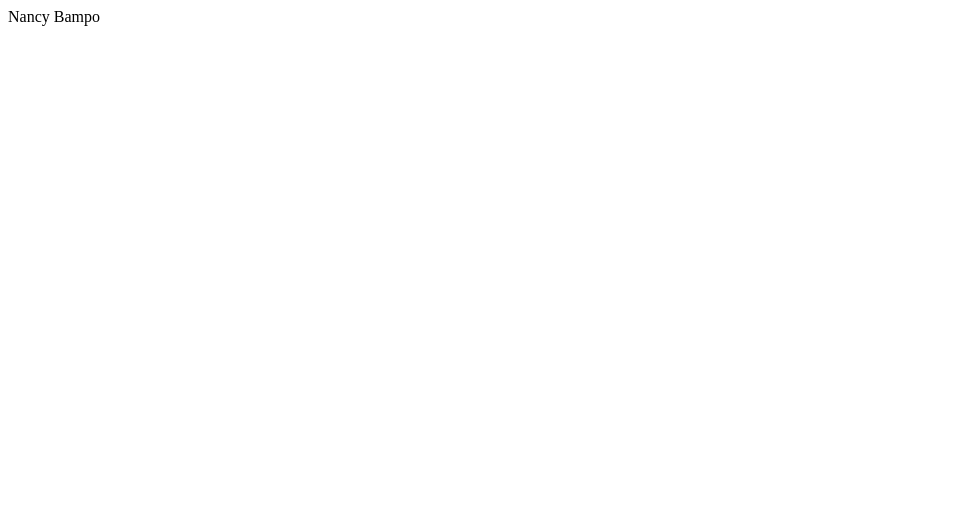
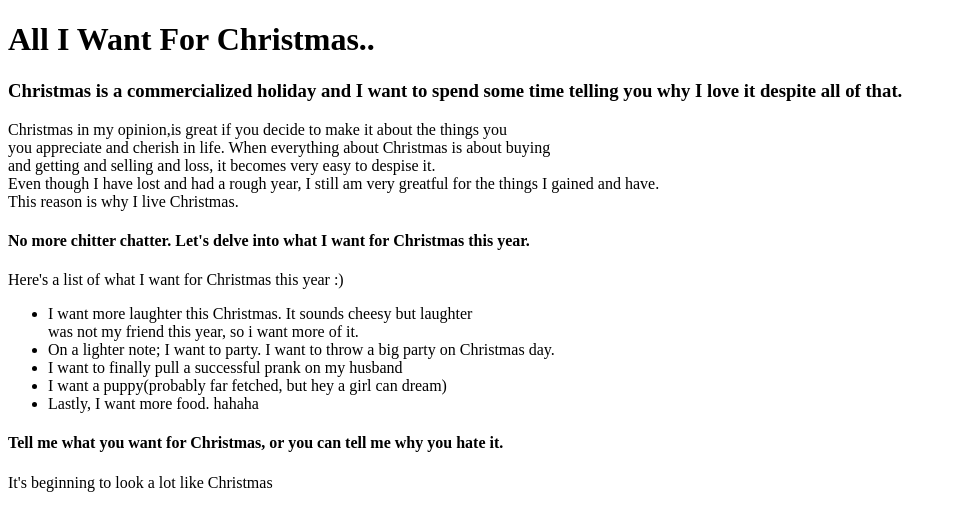
Before and after one commit to NancyBampo/html-me-something, a plain HTML site: page index.html in a window 1280 px wide. Shown: the whole page, without its empty margins (0-957 px from the left). Drawn offline with Linux system fonts and the light colour scheme.

Commit message:
created html file and added css

```diff
--- a/index.html
+++ b/index.html
@@ -1 +1,34 @@
-<p>Nancy Bampo</p>
+<!DOCTYPE html>
+<html>
+    <head>
+        <title>Christmas!!!</title>
+    </head>
+
+    <body>
+
+        <header class="header">
+           <h1>All I Want For Christmas..</h1>
+        </header>
+        <main>
+            <article>
+
+                <h3>Christmas is a commercialized holiday and I want to spend some time telling you why I love it despite all of that.</h3>
+                    <p>Christmas in my opinion,is great if you decide to make it about the things you<br>
+                            you appreciate and cherish in life. When everything about Christmas is about buying<br>and getting and selling and loss, it becomes very easy to despise it.<br>
+                            Even though I have lost and had a rough year, I still am very greatful for the things I gained and have.<br>This reason is why I live Christmas.</p>
+            </article>
+
+            <h4>No more chitter chatter. Let's delve into what I want for Christmas this year.</h4>
+                <p>Here's a list of what I want for Christmas this year :)</p>
+                    <ul>
+                        <li>I want more laughter this Christmas. It sounds cheesy but laughter<br>was not my friend this year, so i want more of it.</li>
+                        <li>On a lighter note; I want to party. I want to throw a big party on Christmas day.</li>
+                        <li>I want to finally pull a successful prank on my husband</li>
+                        <li>I want a puppy(probably far fetched, but hey a girl can dream)</li>
+                        <li>Lastly, I want more food. hahaha</li>
+                    </ul>
+                <h4>Tell me what you want for Christmas, or you can tell me why you hate it.</h4>
+        </main>
+        <footer>It's beginning to look a lot like Christmas</footer>
+    </body>
+</html>
```
Also changed, not shown: style.css (added).
